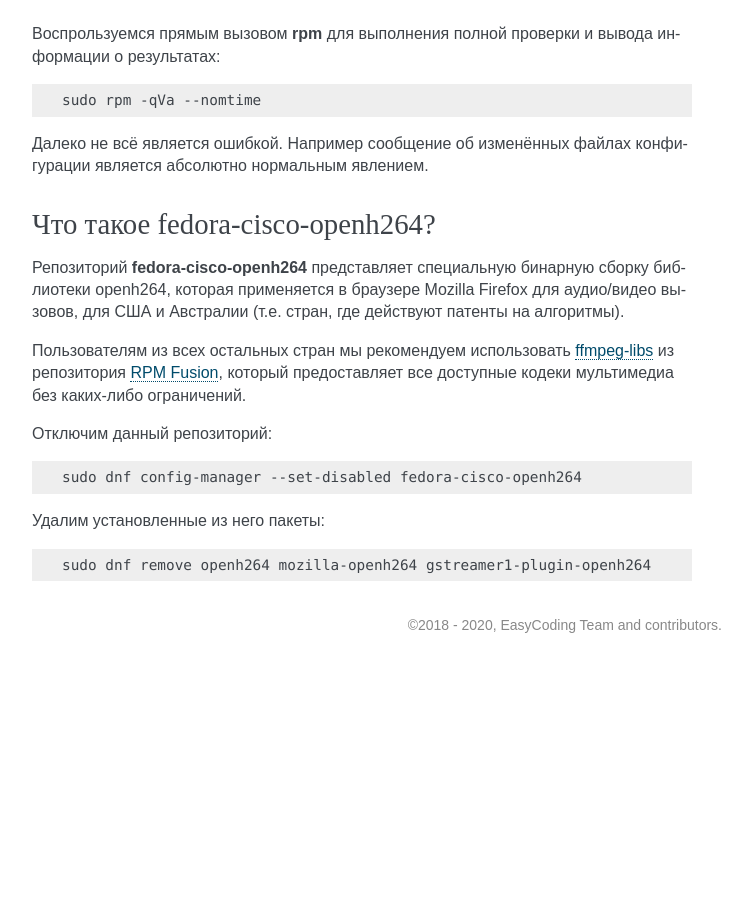
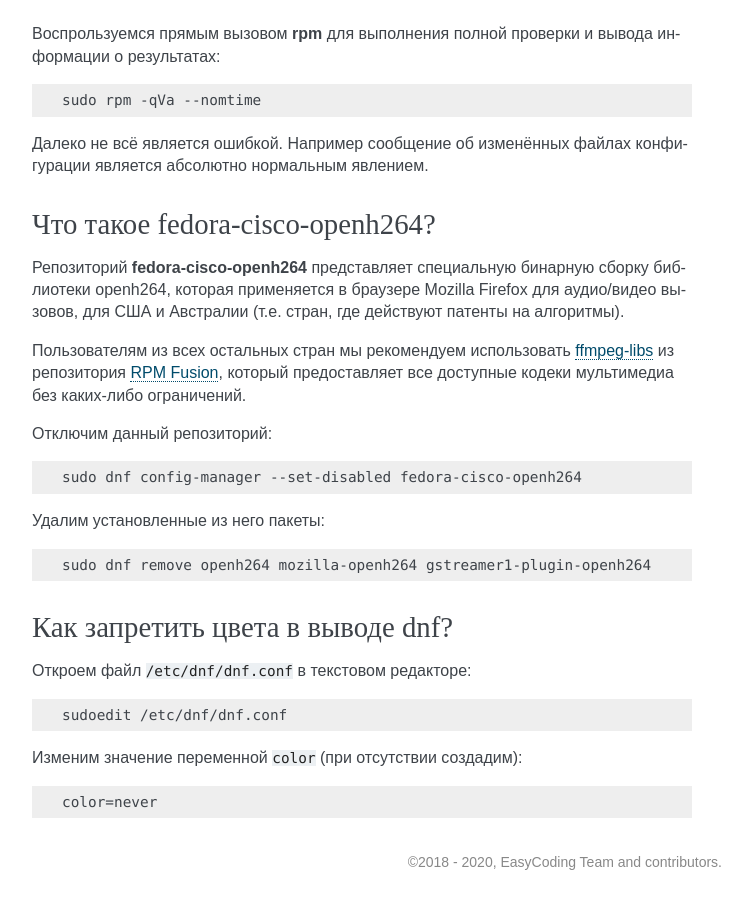
Before and after one commit to RussianFedora/FAQ, a Sphinx documentation site: the page built from source/package-manager.rst, in a window 1280 px wide and 900 px high, scrolled down 19959 px. Shown: the whole window, without its empty margins (388-1137 px from the left). Built offline with Sphinx 7.4.7, drawn with Linux system fonts in a browser that asks for light colours; before the commit the page ends 20622 px from its top, so only the background shows below that; some of the changed text lies outside the part shown.

Commit message:
Added question about disabling dnf color output.
Co-authored-by: Artem Polishchuk <tim77@users.noreply.github.com>

```diff
--- a/source/package-manager.rst
+++ b/source/package-manager.rst
@@ -1165,3 +1165,21 @@
 .. code-block:: text
 
     sudo dnf remove openh264 mozilla-openh264 gstreamer1-plugin-openh264
+
+.. index:: dnf, color
+.. _dnf-no-color:
+
+Как запретить цвета в выводе dnf?
+=====================================
+
+Откроем файл ``/etc/dnf/dnf.conf`` в текстовом редакторе:
+
+.. code-block:: text
+
+    sudoedit /etc/dnf/dnf.conf
+
+Изменим значение переменной ``color`` (при отсутствии создадим):
+
+.. code-block:: text
+
+    color=never
```
